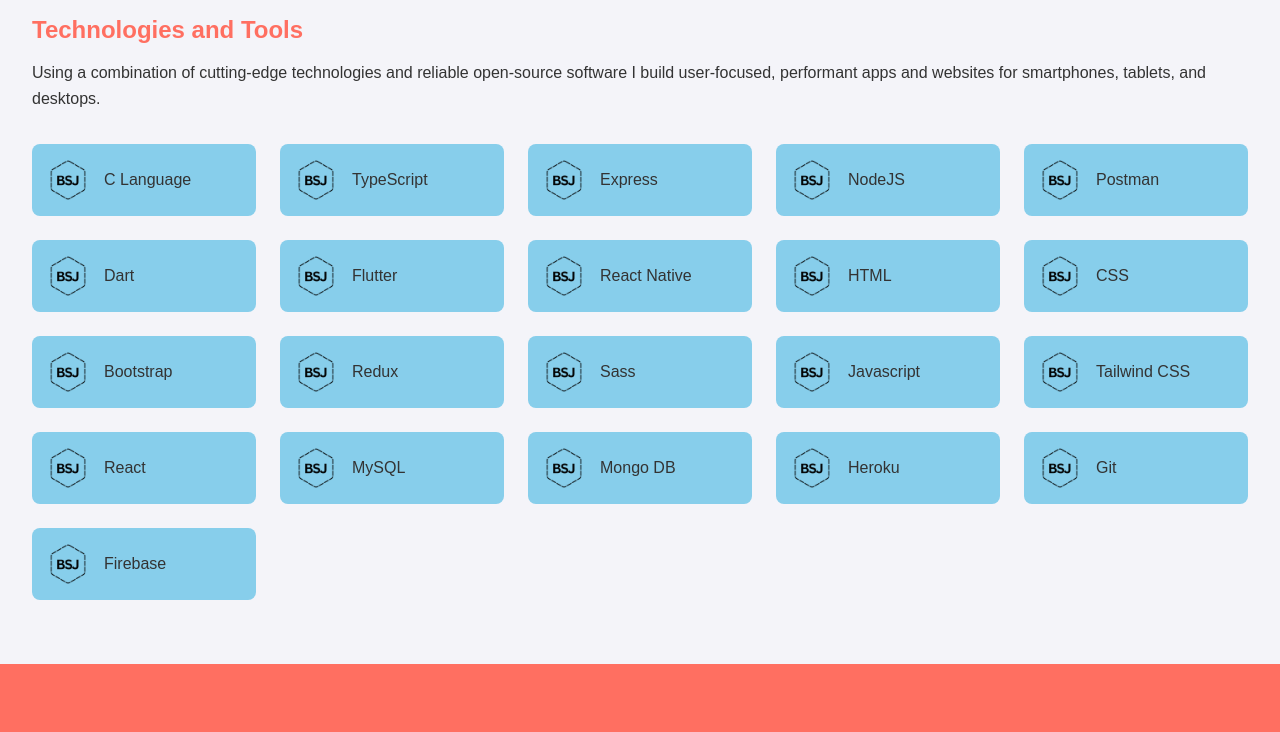
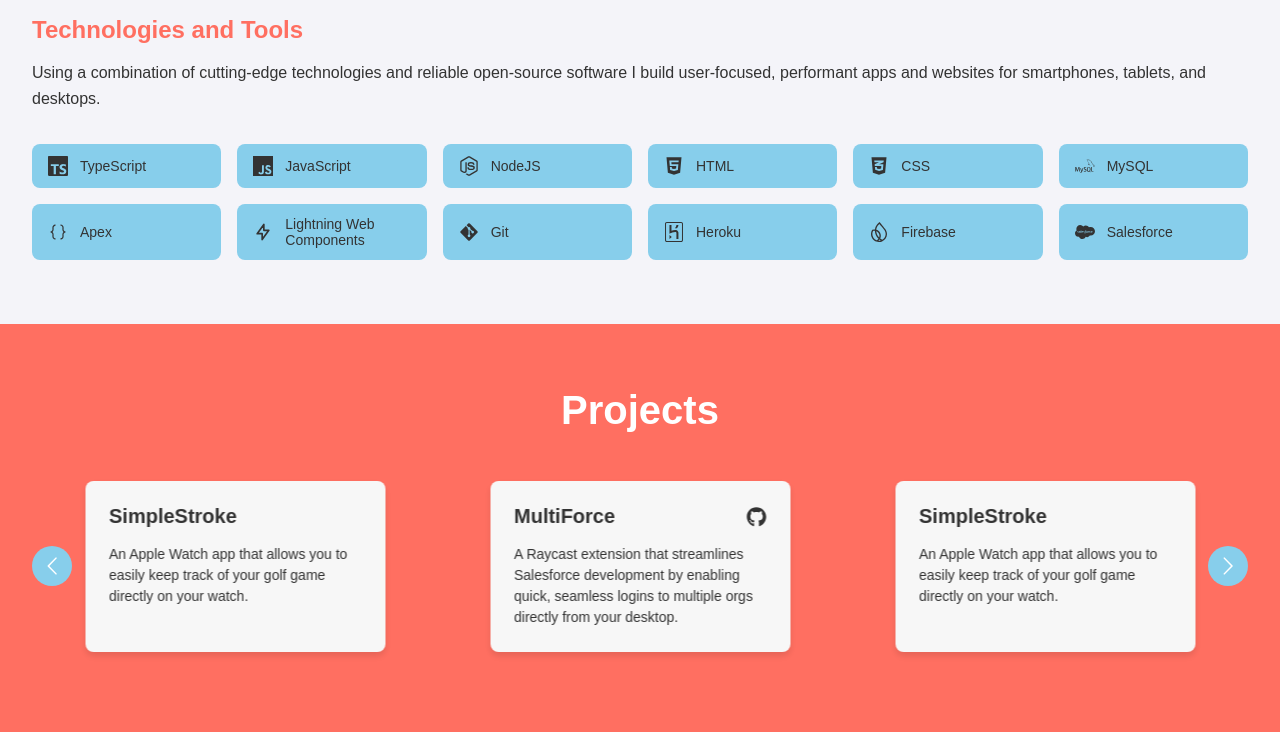
Before and after one commit to Decoder22/decoder22.github.io, a React (Create React App) app: page / in a window 1280 px wide. Shown: the part 743-1475 px from the top of the page. Built offline with nearby package versions, Linux system fonts and the light colour scheme.

Commit message:
Added better technology icons

```diff
--- a/src/components/about-me/about-me.tsx
+++ b/src/components/about-me/about-me.tsx
@@ -1,6 +1,10 @@
 import React from 'react'
 import styled from 'styled-components'
-import { TechnologyGrid } from './technology-grid'
+import { FaGitAlt, FaHtml5, FaCss3Alt, FaNodeJs, FaSalesforce } from 'react-icons/fa'
+import { SiTypescript, SiJavascript, SiFirebase, SiMysql, SiHeroku } from 'react-icons/si'
+import { TbBolt } from 'react-icons/tb'
+import { VscSymbolNamespace } from 'react-icons/vsc'
+import { TechnologyGrid, Technology } from './technology-grid'
 import { SectionTitle } from '../common/section-title'
 
 const AboutMeSection = styled.section`
@@ -38,6 +42,57 @@
 `
 
 export default function AboutMe() {
+    const technologies: Technology[] = [
+        {
+            name: 'TypeScript',
+            icon: SiTypescript
+        },
+        {
+            name: 'JavaScript',
+            icon: SiJavascript
+        },
+        {
+            name: 'NodeJS',
+            icon: FaNodeJs
+        },
+        {
+            name: 'HTML',
+            icon: FaHtml5
+        },
+        {
+            name: 'CSS',
+            icon: FaCss3Alt
+        },
+        {
+            name: 'MySQL',
+            icon: SiMysql
+        },
+        {
+            name: 'Apex',
+            icon: VscSymbolNamespace
+        },
+        {
+            name: 'Lightning Web Components',
+            icon: TbBolt
+        },
+        {
+            name: 'Git',
+            icon: FaGitAlt
+        },
+        {
+            name: 'Heroku',
+            icon: SiHeroku
+        },
+        {
+            name: 'Firebase',
+            icon: SiFirebase
+        },
+        {
+            name: 'Salesforce',
+            icon: FaSalesforce
+        }
+    ]
+
     return (
         <AboutMeSection id='AboutMe'>
             <ContentContainer>
@@ -46,7 +101,7 @@
                 <p>I'm a Purdue Boilermaker with a knack for building intuitive, scalable web applications. With experience in React, TypeScript, and Node.js, I specialize in crafting fluid user interfaces and solving complex technical challenges. My projects range from developer tools to innovative apps, reflecting my curiosity and drive to make technology accessible. Beyond coding, I love diving into 3D printing, gaming, and exploring the fascinating world of IoT. I'm always eager to learn, create, and collaborate on projects that push boundaries. </p>
                 <h3>Technologies and Tools</h3>
                 <p>Using a combination of cutting-edge technologies and reliable open-source software I build user-focused, performant apps and websites for smartphones, tablets, and desktops.</p>
-                <TechnologyGrid />
+                <TechnologyGrid technologies={technologies} />
             </ContentContainer>
         </AboutMeSection>
     )
--- a/src/components/about-me/technology-grid.tsx
+++ b/src/components/about-me/technology-grid.tsx
@@ -1,78 +1,64 @@
-import React from 'react'
 import styled from 'styled-components'
-import defaultLogo from '../../assets/logo.png'
+import { IconType } from 'react-icons'
 
 interface Technology {
   name: string
-    icon: string
+  icon: IconType
+  description?: string
+}
+
+interface TechnologyGridProps {
+  technologies: Technology[]
+}
+
+function TechnologyGrid({ technologies }: TechnologyGridProps) {
+  return (
+    <Grid>
+      {technologies.map((tech) => (
+        <TechTag key={tech.name}>
+          <IconWrapper>
+            <tech.icon size={20} />
+          </IconWrapper>
+          <TechName>{tech.name}</TechName>
+        </TechTag>
+      ))}
+    </Grid>
+  )
 }
 
 const Grid = styled.div`
   display: grid;
-    grid-template-columns: repeat(auto-fill, minmax(200px, 1fr));
-    gap: 1.5rem;
-    width: 100%;
+  grid-template-columns: repeat(auto-fill, minmax(180px, 1fr));
+  gap: 1rem;
   margin: 2rem 0;
 `
 
-const TechCard = styled.div`
+const TechTag = styled.div`
   display: flex;
   align-items: center;
-    padding: 1rem;
+  padding: 0.75rem 1rem;
   background-color: ${({ theme }) => theme.colors.tertiary};
   border-radius: 8px;
   transition: transform 0.2s ease-in-out;
 
   &:hover {
     transform: translateY(-2px);
-    }
-
-    img {
-        width: 40px;
-        height: 40px;
-        object-fit: contain;
-        margin-right: 1rem;
-    }
-
-    span {
-        color: ${({ theme }) => theme.colors.text};
-        font-size: 1rem;
+    background-color: ${({ theme }) => `${theme.colors.tertiary}dd`};
   }
 `
 
-const technologies: Technology[] = [
-    { name: 'C Language', icon: defaultLogo },
-    { name: 'TypeScript', icon: defaultLogo },
-    { name: 'Express', icon: defaultLogo },
-    { name: 'NodeJS', icon: defaultLogo },
-    { name: 'Postman', icon: defaultLogo },
-    { name: 'Dart', icon: defaultLogo },
-    { name: 'Flutter', icon: defaultLogo },
-    { name: 'React Native', icon: defaultLogo },
-    { name: 'HTML', icon: defaultLogo },
-    { name: 'CSS', icon: defaultLogo },
-    { name: 'Bootstrap', icon: defaultLogo },
-    { name: 'Redux', icon: defaultLogo },
-    { name: 'Sass', icon: defaultLogo },
-    { name: 'Javascript', icon: defaultLogo },
-    { name: 'Tailwind CSS', icon: defaultLogo },
-    { name: 'React', icon: defaultLogo },
-    { name: 'MySQL', icon: defaultLogo },
-    { name: 'Mongo DB', icon: defaultLogo },
-    { name: 'Heroku', icon: defaultLogo },
-    { name: 'Git', icon: defaultLogo },
-    { name: 'Firebase', icon: defaultLogo },
-]
+const IconWrapper = styled.div`
+  color: ${({ theme }) => theme.colors.text};
+  display: flex;
+  align-items: center;
+  margin-right: 0.75rem;
+`
 
-export function TechnologyGrid() {
-    return (
-        <Grid>
-            {technologies.map((tech) => (
-                <TechCard key={tech.name}>
-                    <img src={tech.icon} alt={`${tech.name} logo`} />
-                    <span>{tech.name}</span>
-                </TechCard>
-            ))}
-        </Grid>
-    )
-}
+const TechName = styled.span`
+  color: ${({ theme }) => theme.colors.text};
+  font-size: 0.875rem;
+  font-weight: 500;
+`
+
+export { TechnologyGrid }
+export type { Technology }
```
Lines whose indentation alone changed are shown as unchanged.
